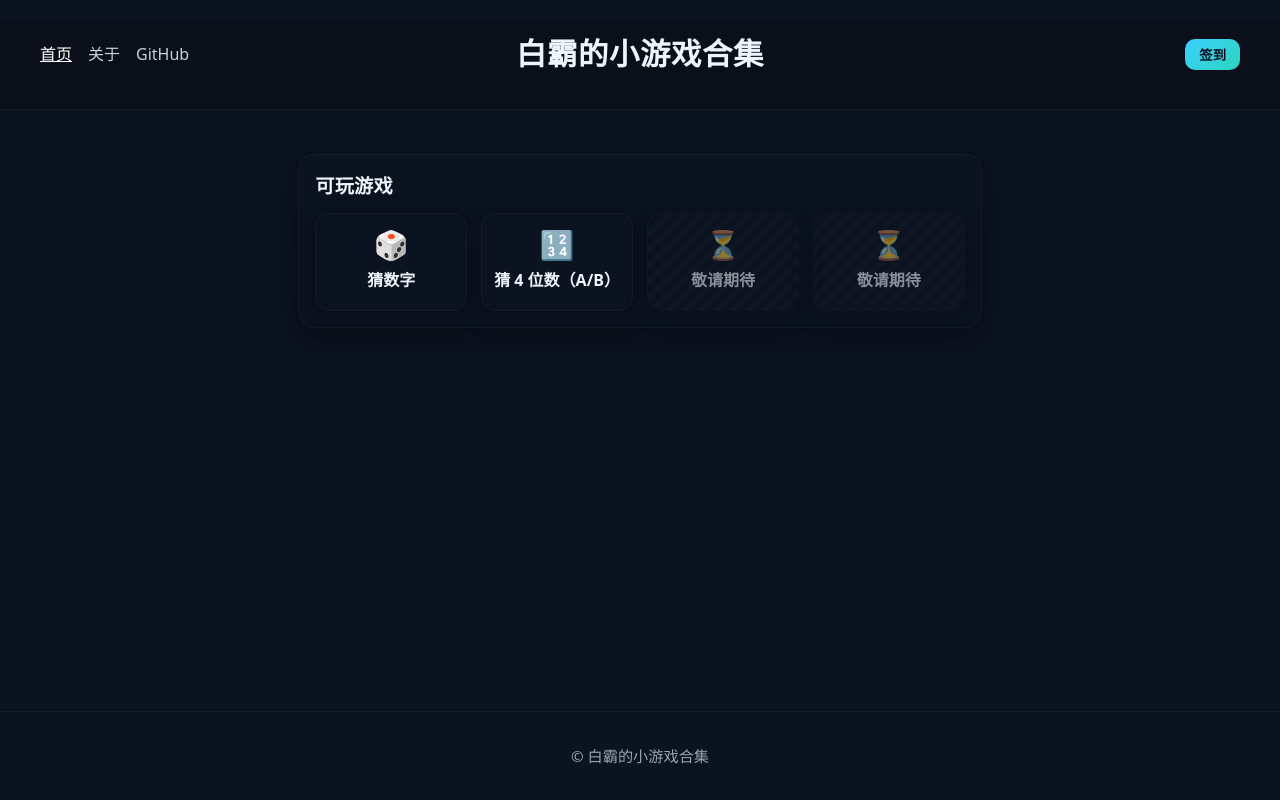
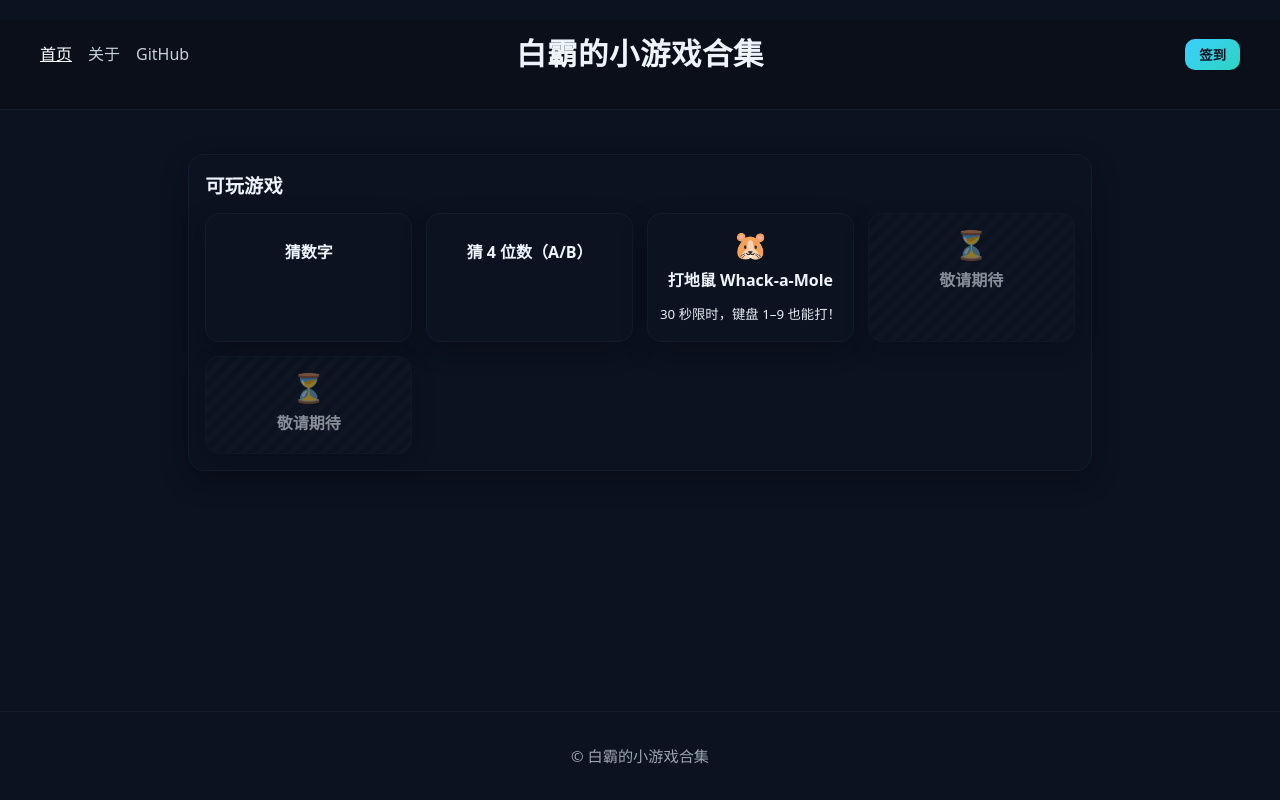
Before and after one commit to Baibai-ba/002-frontend-html, a plain HTML site: page index.html in a window 1280 px wide. Drawn offline with Linux system fonts and the light colour scheme.

Commit message:
feat(game): 新增打地鼠小游戏（whack-a-mole）

```diff
--- a/components/games.html
+++ b/components/games.html
@@ -4,26 +4,33 @@
   <div class="game-list">
     <!-- 1. 猜数字 -->
     <a class="game-entry" href="pages/game-guess.html">
-      <div class="game-entry__icon" aria-hidden="true">🎲</div>
+      <div class="game-entry__icon" aria-hidden="true"></div>
       <div class="game-entry__title">猜数字</div>
     </a>
 
     <!-- 2. 猜4位数（A/B） -->
     <a class="game-entry" href="pages/game-number4.html">
-      <div class="game-entry__icon" aria-hidden="true">🔢</div>
+      <div class="game-entry__icon" aria-hidden="true"></div>
       <div class="game-entry__title">猜 4 位数（A/B）</div>
     </a>
 
-    <!-- 3. 敬请期待（禁用占位） -->
-    <div class="game-entry disabled" aria-disabled="true">
-      <div class="game-entry__icon" aria-hidden="true">⏳</div>
-      <div class="game-entry__title">敬请期待</div>
-    </div>
+    <!-- 3. 打地鼠 Whack-a-Mole -->
+    <a class="game-entry" href="#whack">
+      <div class="game-entry__icon" aria-hidden="true">🐹</div>
+      <div class="game-entry__title">打地鼠 Whack-a-Mole</div>
+      <small>30 秒限时，键盘 1–9 也能打！</small>
+    </a>
 
     <!-- 4. 敬请期待（禁用占位） -->
     <div class="game-entry disabled" aria-disabled="true">
       <div class="game-entry__icon" aria-hidden="true">⏳</div>
       <div class="game-entry__title">敬请期待</div>
     </div>
+
+    <!-- 5. 敬请期待（禁用占位） -->
+    <div class="game-entry disabled" aria-disabled="true">
+      <div class="game-entry__icon" aria-hidden="true">⏳</div>
+      <div class="game-entry__title">敬请期待</div>
+    </div>
   </div>
 </section>
```
